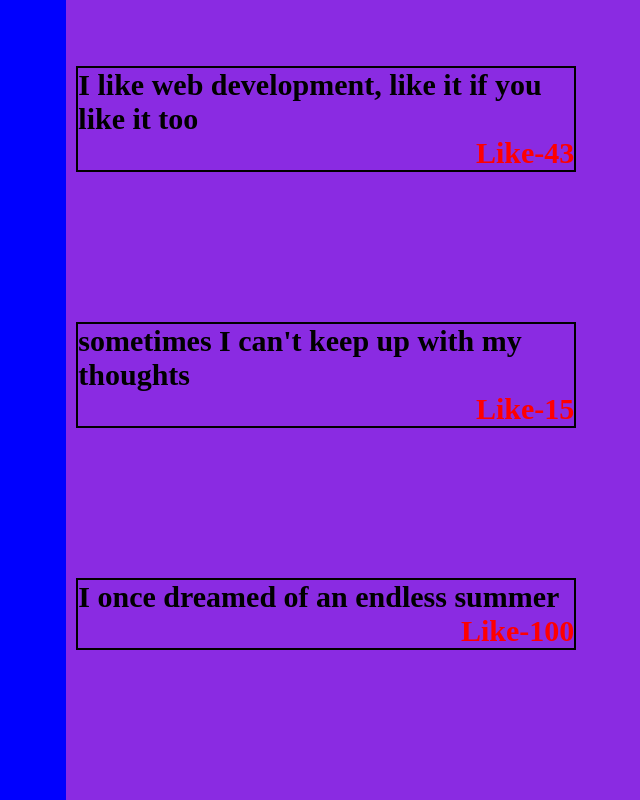
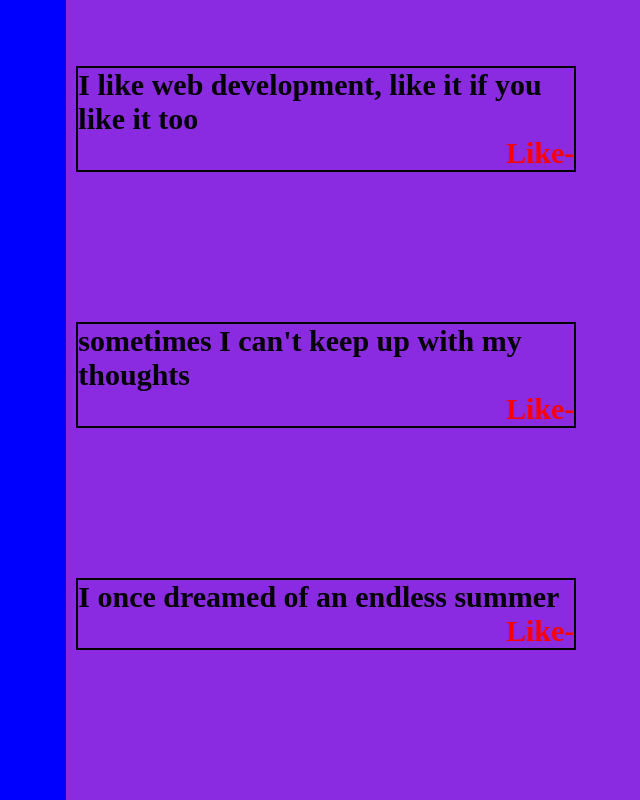
Before and after one commit to StokinDenis/social-network, a React (Create React App) app: page /profile in a window 1280 px wide. Shown: the part 1006-1806 px from the top of the page, without its empty margins (147-787 px from the left). Built offline with nearby package versions, Linux system fonts and the light colour scheme.

Commit message:
add data for MyPost components

```diff
--- a/src/components/Dialog/Dialog.jsx
+++ b/src/components/Dialog/Dialog.jsx
@@ -36,9 +36,7 @@ function Dialog(){
 
     let dialogElements = dialogData.map(item => <DialogItem nameInterlocutor={item.name} id={item.id}/>)
 
-    let messagesElements = messagesDate.map(message=>{
-       return <MessageItem message={message.message}/>
-    })
+    let messagesElements = messagesDate.map(message=><MessageItem message={message.message}/>)
 
     return(
         <div className={s.dialogs}>
--- a/src/components/PostComponents/MyPosts.jsx
+++ b/src/components/PostComponents/MyPosts.jsx
@@ -11,6 +11,15 @@ function Post(props){
     )
 }
 function MyPosts(props){
+
+    let informationInPosts = [
+        {contentPost: "I like web development, like it if you like it too", likeCount: 35},
+        {contentPost: "sometimes I can't keep up with my thoughts", likeCount: 74},
+        {contentPost: "I once dreamed of an endless summer", likeCount: 23},
+    ]
+
+    let itemPost = informationInPosts.map((item)=><Post infoPost = {item.contentPost} likeCount={item.like}/>)
+
     return(
         <div className={s.my_posts}>
             <div>
@@ -22,9 +31,7 @@ function MyPosts(props){
                 </div>
             </div>
             <div>
-                <Post infoPost={"I like web development, like it if you like it too"} likeCount={43}/>
-                <Post infoPost={"sometimes I can't keep up with my thoughts"} likeCount={15}/>
-                <Post infoPost={"I once dreamed of an endless summer"} likeCount={100}/>
+                {itemPost}
             </div>
         </div>
     )
```
